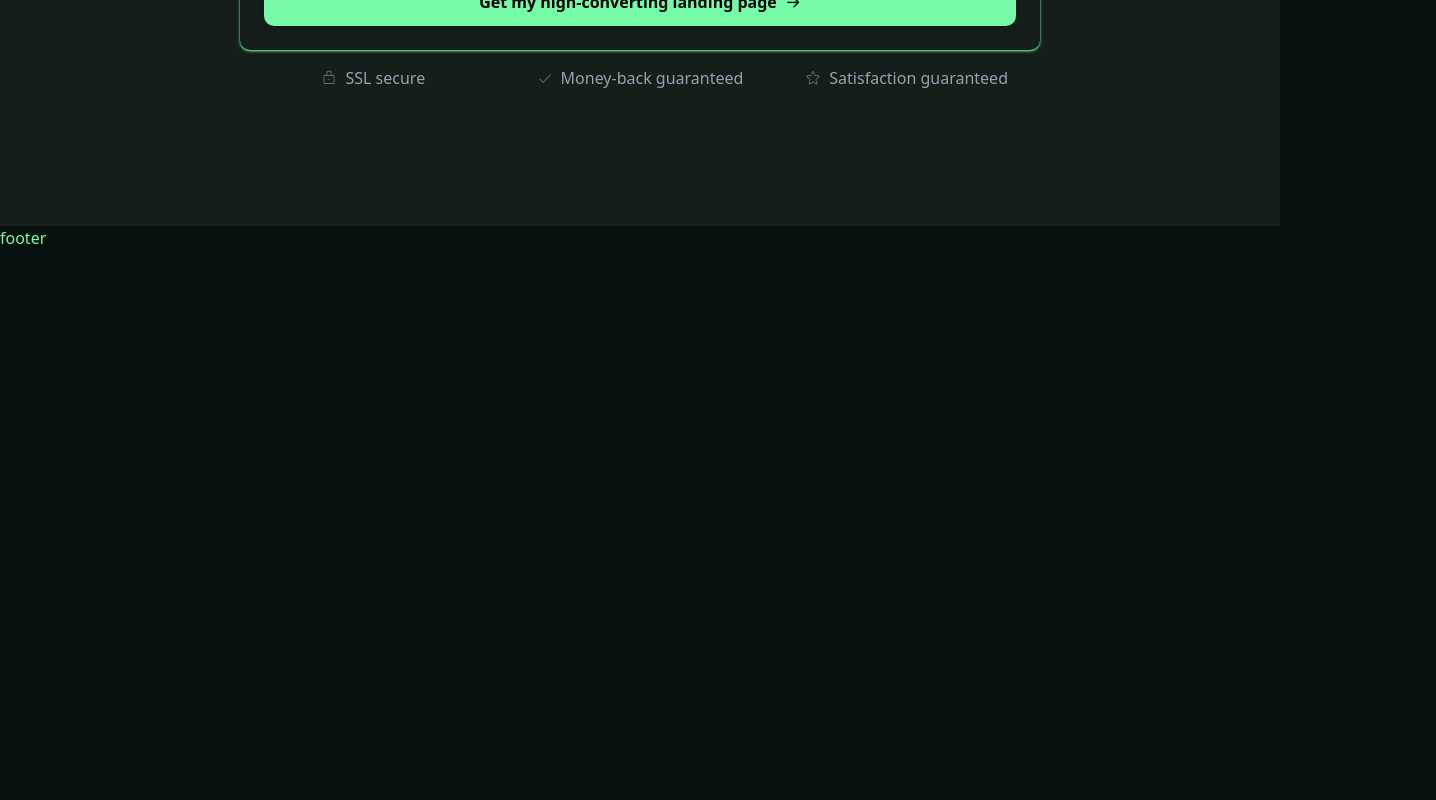
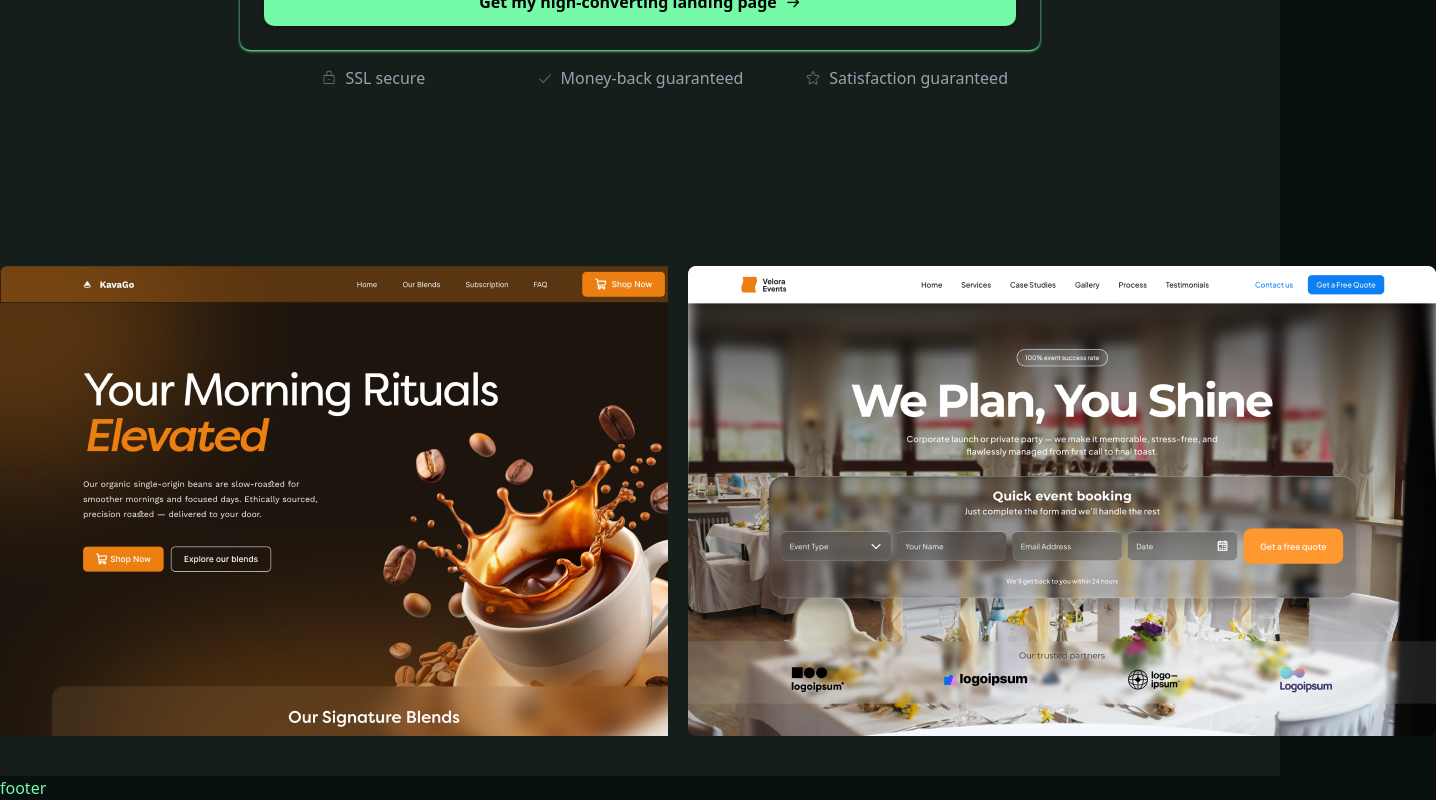
Before and after one commit to Abdullah-Az-Zahur/ena-ema-landing-page, a Next.js app: page / in a window 1280 px wide. Shown: the part 603-1403 px from the top of the page, 1436 px wide, since content can reach past the window. Before the commit the page ends 853 px from the top, so only its background shows below. Built offline with nearby package versions, Linux system fonts and the light colour scheme.

Commit message:
add : two landing page section

```diff
--- a/src/app/page.tsx
+++ b/src/app/page.tsx
@@ -1,5 +1,6 @@
 import Banner from "@/components/Banner/Banner";
 import Footer from "@/components/Footer/Footer";
+import TwoLandingPage from "@/components/TwoLandingPage/TwoLandingPage";
 
 export default function Home() {
   return (
@@ -7,6 +8,7 @@ export default function Home() {
       <main>
         <div>
           <Banner />
+          <TwoLandingPage/>
         </div>
       </main>
       <Footer />
--- /dev/null
+++ b/src/components/TwoLandingPage/TwoLandingPage.tsx
@@ -0,0 +1,17 @@
+import React from "react";
+import image22 from "../../../public/image/image22.png";
+import image23 from "../../../public/image/image23.png";
+import Image from "next/image";
+
+const TwoLandingPage = () => {
+  return (
+    <div className="bg-[#151E1B] flex justify-center py-10">
+      <div className="md:flex gap-5">
+        <Image src={image22} alt="image" width={800} height={500} />
+        <Image src={image23} alt="image" width={800} height={500} />
+      </div>
+    </div>
+  );
+};
+
+export default TwoLandingPage;
```
Also changed, not shown: public/image/image22.png (added), public/image/image23.png (added).
